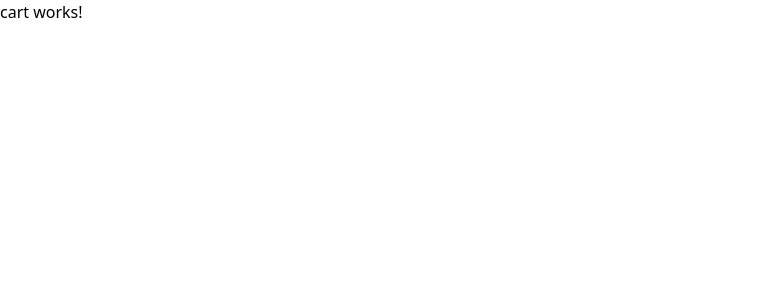
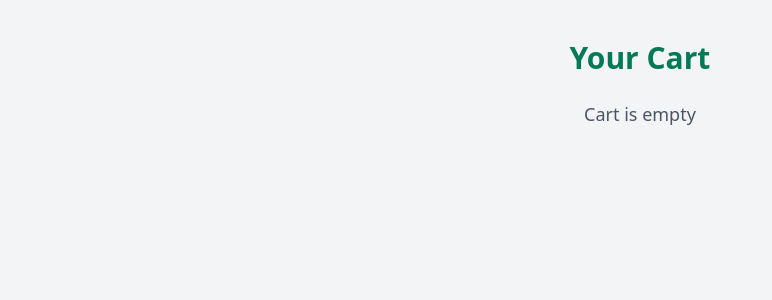
Before and after one commit to KNandhakumar/Nkart-Ecommerce-Web-App-Frontend, an Angular app: page /cart in a window 1280 px wide. Shown: the top 300 px of the page, without its empty margins (0-772 px from the left). Built offline with nearby package versions, Linux system fonts and the light colour scheme.

Commit message:
cart component : complete cart products store at local storage

```diff
--- a/src/app/pages/cart/cart.component.html
+++ b/src/app/pages/cart/cart.component.html
@@ -1 +1,20 @@
-<p>cart works!</p>
+<div class="min-h-screen bg-gray-100 py-10 px-4">
+    <h2 class="text-3xl font-bold text-center text-emerald-700 mb-6">Your Cart</h2>
+
+    <!-- empty cart -->
+    <div class="max-w-xl mx-auto space-y-4">
+        <div *ngIf="cart.length===0" class="text-center text-gray-600 text-lg">Cart is empty</div>
+
+        <div *ngFor="let item of cart; let i = index" class="bg-white shadow-md rounded-lg p-4 flex items-center justify-between">
+            <div>
+                <h3 class="text-xl font-semibold text-gray-800">{{item.name}}</h3>
+                <p class="text-gray-600">{{item.price}}</p>
+            </div>
+            <button (click)="remove(i)" class="text-red-600 hover:underline hover:cursor-pointer">Remove</button>
+        </div>
+
+        <div *ngIf="cart.length>0" class="text-right text-xl font-bold text-emerald-700">
+            Total : ₹ {{total}}
+        </div>
+    </div>
+</div>
```
